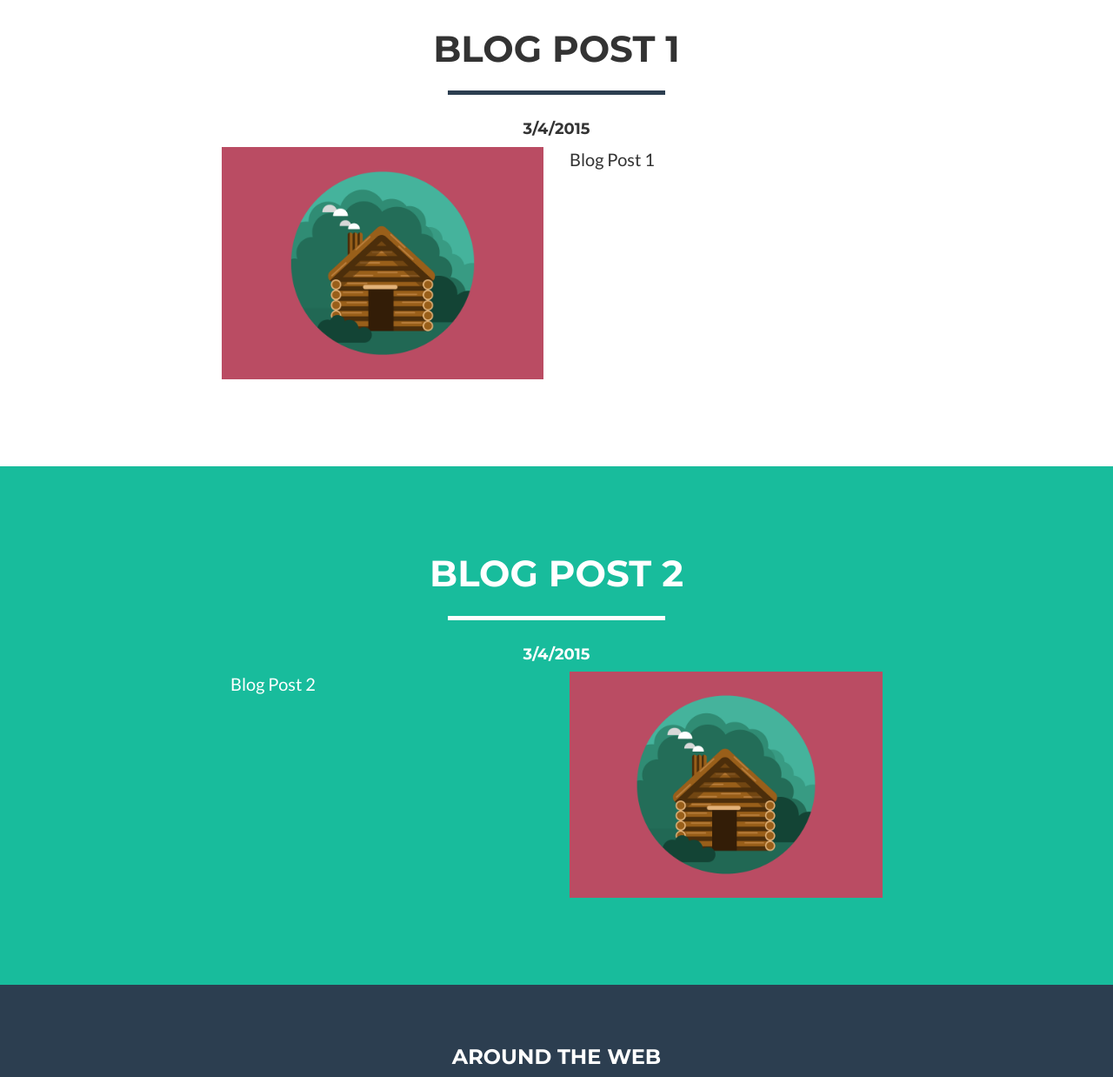
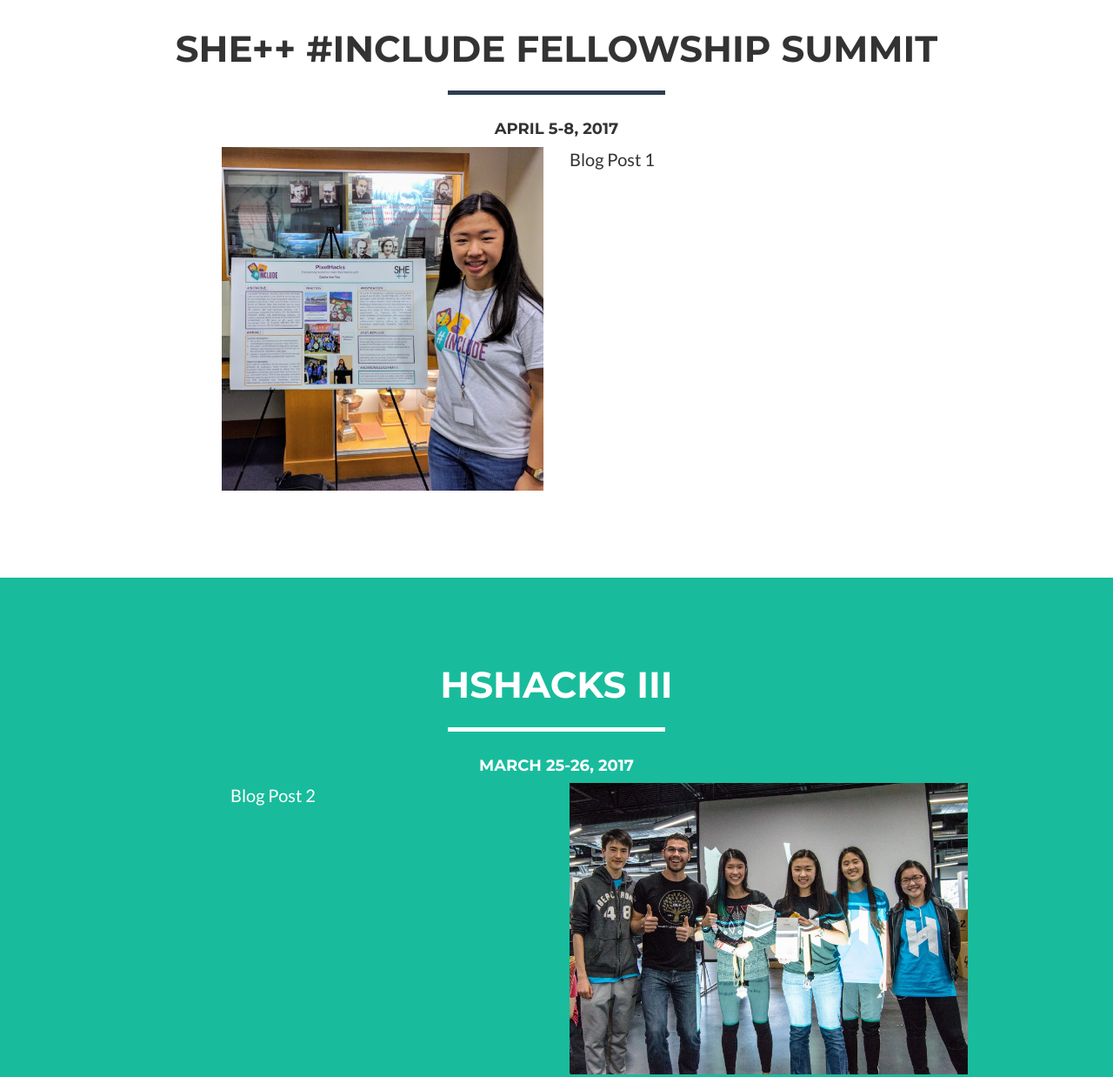
Before and after one commit to ShivekNarang/website, a website: page blog.html in a window 1280 px wide. Shown: the part 520-1758 px from the top of the page at 87% size. Drawn offline with nearby package versions, Linux system fonts and the light colour scheme.

Commit message:
Updated blog.html

```diff
--- a/blog.html
+++ b/blog.html
@@ -87,18 +87,18 @@
         </div>
     </header>
 
-    <!-- Blog Post 1 -->
+    <!-- Blog Post White -->
     <section id = "blogpost">
         <div class="container">
             <div class="row">
                 <div class="col-lg-12 text-center">
-                    <h2>Blog Post 1</h2>
+                    <h2>She++ #include Fellowship Summit</h2>
                     <hr class="star-primary">
-                    <h4> 3/4/2015 </h4>
+                    <h4> April 5-8, 2017 </h4>
                 </div>
                 <div class="row">
 	                <div class="col-lg-4 col-lg-offset-2">
-	                    <img src="img/portfolio/cabin.png" class="img-responsive" alt="Cabin">
+	                    <img src="img/blog/sheplusplus.jpg" class="img-responsive" alt="She++">
 	                </div>
 	                <div class="col-lg-4">
 	                    <p> Blog Post 1 </p>
@@ -110,22 +110,22 @@
         </div>
     </section>
 
-    <!-- Blog Post 2 -->
+    <!-- Blog Post Green -->
     <section class="success" id="about">
         <div class="container">
             <div class="row">
                 <div class="col-lg-12 text-center">
-                    <h2>Blog Post 2</h2>
+                    <h2>HSHacks III</h2>
                     <hr class="star-light">
-                    <h4> 3/4/2015 </h4>
+                    <h4> March 25-26, 2017 </h4>
                 </div>
             </div>
             <div class="row">
                 <div class="col-lg-4 col-lg-offset-2">
                     <p> Blog Post 2 </p>
                 </div>
-                <div class="col-lg-4">
-                    <img src="img/portfolio/cabin.png" class="img-responsive" alt="Cabin">
+                <div class="col-lg-5">
+                    <img src="img/blog/hshacks.jpg" class="img-responsive" alt="HSHacks">
                 </div>
         	</div>
         </div>
```
